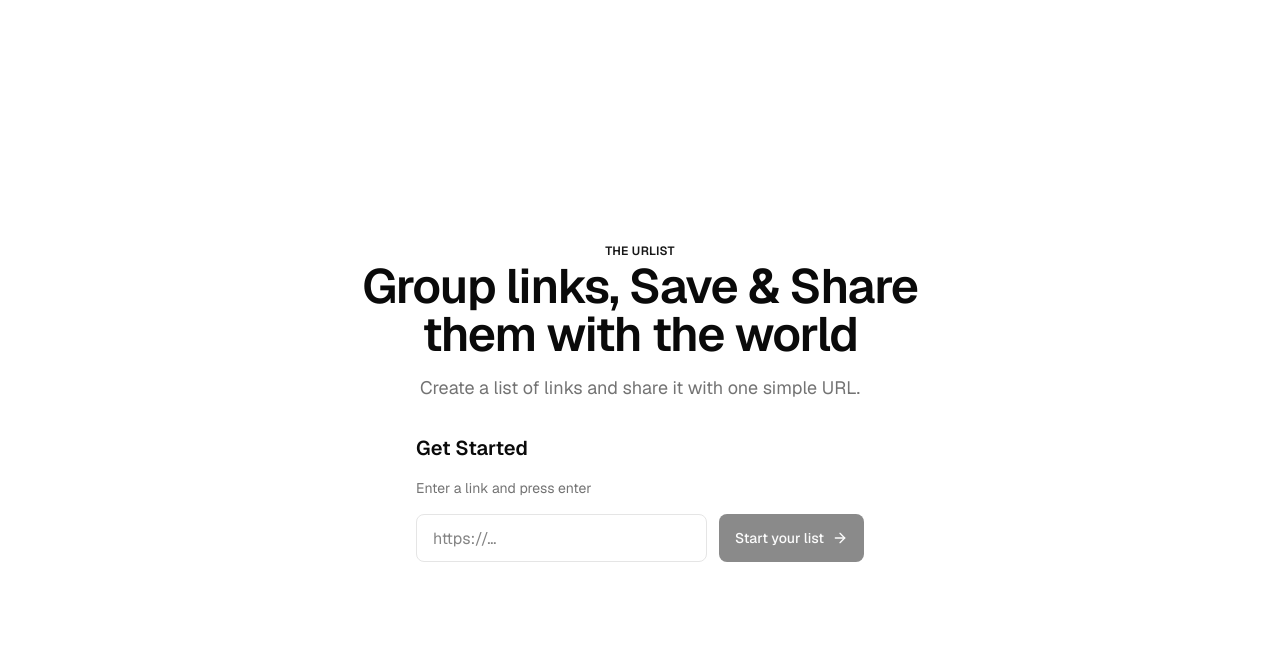
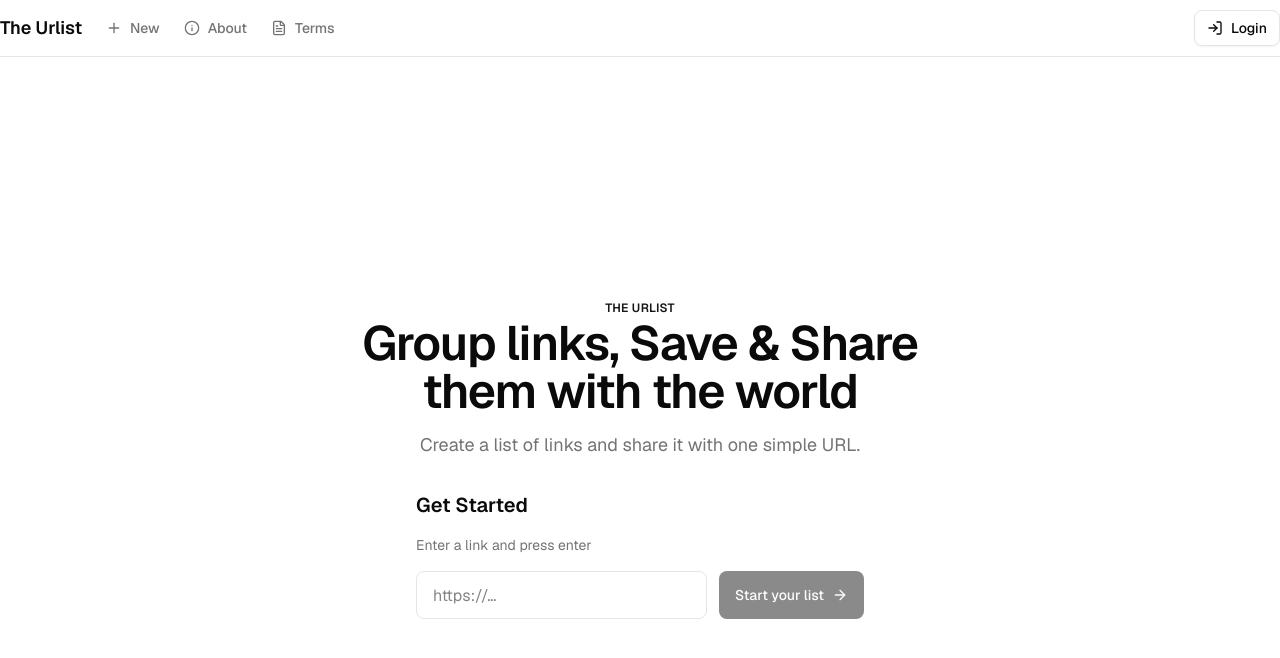
Before and after one commit to burkeholland/the-urlist-demo, a Next.js app: page / in a window 1280 px wide. Shown: the top 658 px of the page. Built offline with nearby package versions, Linux system fonts and the light colour scheme.

Commit message:
Add responsive navbar with menu items and hamburger menu
Co-authored-by: burkeholland <686963+burkeholland@users.noreply.github.com>

```diff
--- a/app/layout.tsx
+++ b/app/layout.tsx
@@ -2,6 +2,7 @@ import type { Metadata } from "next";
 import { Geist, Geist_Mono } from "next/font/google";
 
 import { cn } from "@/lib/utils";
+import { Navbar } from "@/components/navbar";
 
 import "./globals.css";
 
@@ -34,6 +35,7 @@ export default function RootLayout({
           geistMono.variable,
         )}
       >
+        <Navbar />
         {children}
       </body>
     </html>
--- /dev/null
+++ b/components/navbar.tsx
@@ -0,0 +1,101 @@
+"use client"
+
+import * as React from "react"
+import Link from "next/link"
+import { Menu, X, Plus, Info, FileText, LogIn } from "lucide-react"
+
+import { Button } from "@/components/ui/button"
+
+const navItems = [
+  { href: "/new", label: "New", icon: Plus },
+  { href: "/about", label: "About", icon: Info },
+  { href: "/terms", label: "Terms", icon: FileText },
+]
+
+export function Navbar() {
+  const [mobileMenuOpen, setMobileMenuOpen] = React.useState(false)
+
+  return (
+    <header className="sticky top-0 z-50 w-full border-b border-border bg-background/95 backdrop-blur supports-[backdrop-filter]:bg-background/60">
+      <nav className="container flex h-14 max-w-screen-2xl items-center">
+        {/* Logo */}
+        <Link href="/" className="mr-6 flex items-center space-x-2">
+          <span className="text-lg font-semibold">The Urlist</span>
+        </Link>
+
+        {/* Desktop Navigation */}
+        <div className="hidden md:flex md:flex-1 md:items-center md:justify-between">
+          <div className="flex items-center gap-6">
+            {navItems.map((item) => {
+              const Icon = item.icon
+              return (
+                <Link
+                  key={item.href}
+                  href={item.href}
+                  className="flex items-center gap-2 text-sm font-medium text-muted-foreground transition-colors hover:text-foreground"
+                >
+                  <Icon className="size-4" aria-hidden="true" />
+                  {item.label}
+                </Link>
+              )
+            })}
+          </div>
+
+          {/* Login Button */}
+          <Button variant="outline" asChild>
+            <Link href="/login" className="gap-2">
+              <LogIn className="size-4" aria-hidden="true" />
+              Login
+            </Link>
+          </Button>
+        </div>
+
+        {/* Mobile Menu Button */}
+        <div className="flex flex-1 items-center justify-end md:hidden">
+          <Button
+            variant="ghost"
+            size="icon"
+            onClick={() => setMobileMenuOpen(!mobileMenuOpen)}
+            aria-label={mobileMenuOpen ? "Close menu" : "Open menu"}
+          >
+            {mobileMenuOpen ? (
+              <X className="size-5" aria-hidden="true" />
+            ) : (
+              <Menu className="size-5" aria-hidden="true" />
+            )}
+          </Button>
+        </div>
+      </nav>
+
+      {/* Mobile Navigation */}
+      {mobileMenuOpen && (
+        <div className="border-t border-border md:hidden">
+          <div className="container space-y-1 py-4">
+            {navItems.map((item) => {
+              const Icon = item.icon
+              return (
+                <Link
+                  key={item.href}
+                  href={item.href}
+                  className="flex items-center gap-3 rounded-md px-3 py-2 text-sm font-medium text-muted-foreground transition-colors hover:bg-accent hover:text-foreground"
+                  onClick={() => setMobileMenuOpen(false)}
+                >
+                  <Icon className="size-4" aria-hidden="true" />
+                  {item.label}
+                </Link>
+              )
+            })}
+            <Link
+              href="/login"
+              className="flex items-center gap-3 rounded-md px-3 py-2 text-sm font-medium text-muted-foreground transition-colors hover:bg-accent hover:text-foreground"
+              onClick={() => setMobileMenuOpen(false)}
+            >
+              <LogIn className="size-4" aria-hidden="true" />
+              Login
+            </Link>
+          </div>
+        </div>
+      )}
+    </header>
+  )
+}
```
